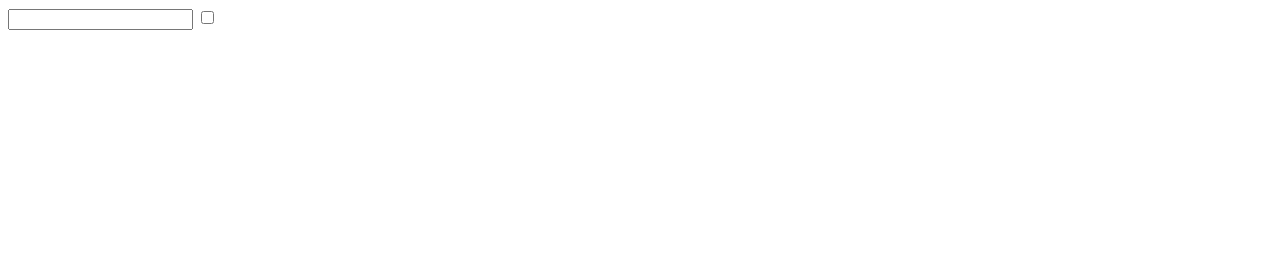
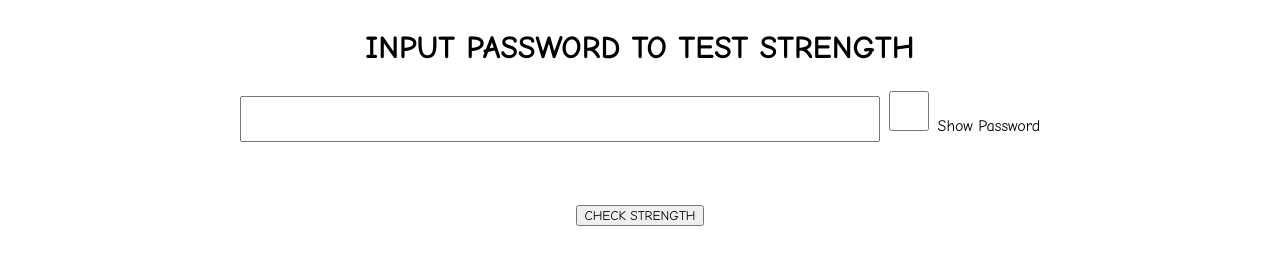
Before and after one commit to dluna20207/PasswordTester, a plain HTML site: page index.html in a window 1280 px wide. Drawn offline with Linux system fonts and the light colour scheme.

Commit message:
Password is checking length

```diff
--- a/index.html
+++ b/index.html
@@ -11,13 +11,24 @@
 </head>
 
 <body>
-    <input type="password" value="" id="passwordInput">
+    <div id="passwordInputHeading">
+        <h1>INPUT PASSWORD TO TEST STRENGTH</h1>
+        <input type="password" value="" id="passwordInput">
 
-    </input>
+        </input>
 
-    <input type="checkbox" onclick="myFunction()">
-    </input>
+        <input type="checkbox" onclick="passwordVisible()" id="passwordCheck">
+        Show Password
+        </input>
+    </div>
 
+    <button id="strengthButton" onclick="strengthCheck()">
+        CHECK STRENGTH
+    </button>
+
+    <h1 id="strengthOutput">
+
+    </h1>
 
     <script src="script.js"></script>
 </body>
--- a/script.js
+++ b/script.js
@@ -1,8 +1,29 @@
-function myFunction() {
-    var x = document.getElementById("passwordInput");
+function passwordVisible() {
+    let x = document.getElementById("passwordInput");
     if (x.type === "password") {
-      x.type = "text";
+        x.type = "text";
     } else {
-      x.type = "password";
+        x.type = "password";
     }
-  }
+}
+
+function strengthCheck() {
+    let passwordValue = document.getElementById("passwordInput").value;
+    let strengthValue = 0;
+
+    if (passwordValue.length >= 20) {
+        strengthValue += 1;
+    }
+
+
+
+    if(passwordValue.length == 0){
+        document.getElementById("strengthOutput").innerHTML = "Please Enter Password";
+    }
+    else if(strengthValue == 0){
+        document.getElementById("strengthOutput").innerHTML = "Your Password is Extremely Weak";
+    }
+    else if(strengthValue == 1){
+        document.getElementById("strengthOutput").innerHTML = "Your Password is Weak";
+    }
+}
--- a/styles.css
+++ b/styles.css
@@ -0,0 +1,29 @@
+body{
+    font-family: "Comic Sans MS", cursive, sans-serif;
+    text-align: center;
+    align-content: center;
+}
+
+#passwordInputHeading{
+    text-align: center;
+    align-content: center;
+    top: 0px;
+}
+
+#passwordInput{
+    width: 50%;
+    height: 40px;
+    font-size: 36px;
+    top: 0px;
+}
+
+#passwordCheck{
+    width: 40px;
+    height: 40px;
+    top: 0px;
+}
+
+#strengthButton{
+    margin-top: 5%;
+    font-family: "Comic Sans MS", cursive, sans-serif;
+}
```
